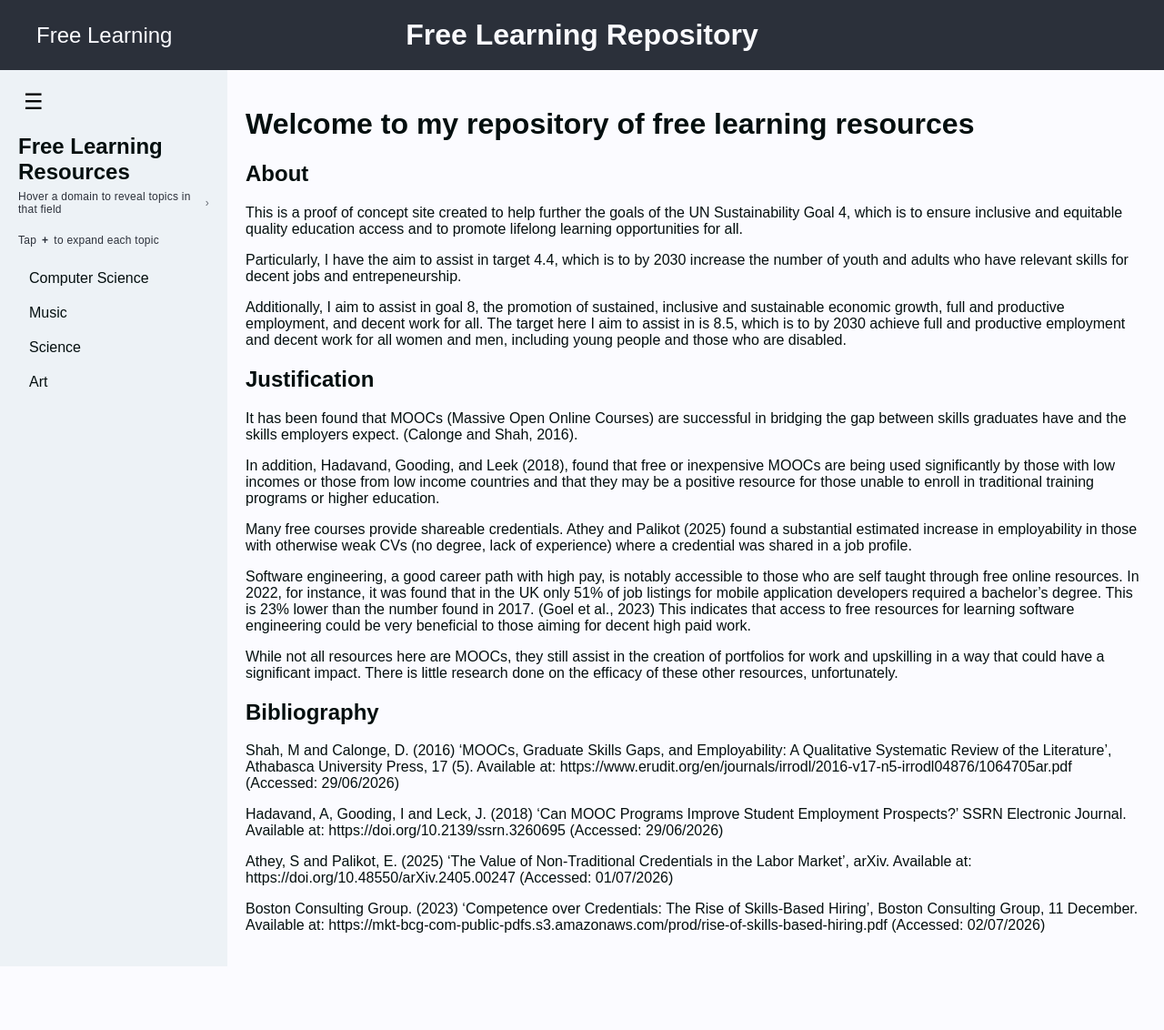
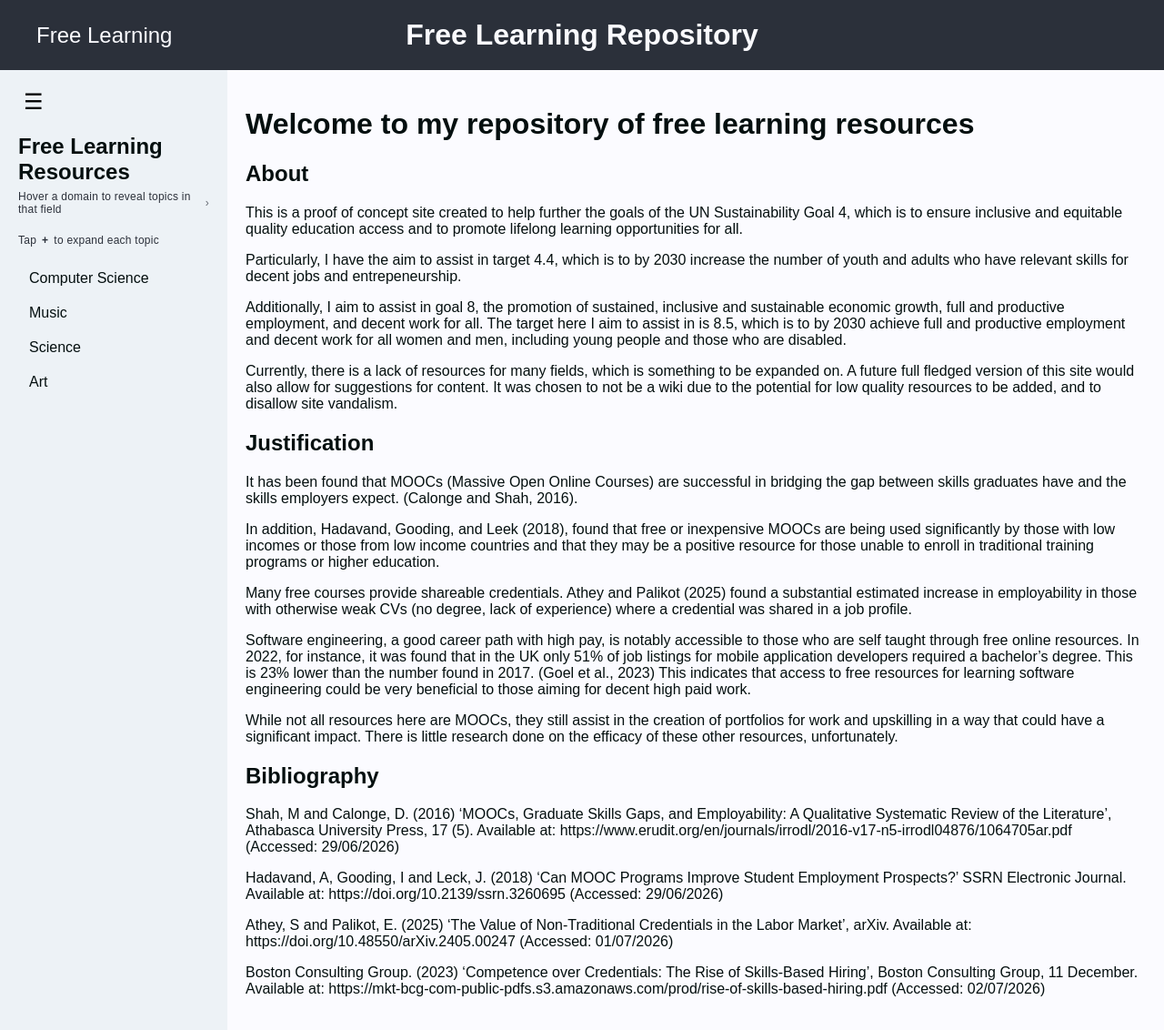
Before and after one commit to indi-c/indi-c.github.io, a Jekyll site: the page built from learning.md, in a window 1280 px wide. Shown: the whole page at 91% size. Built offline with Jekyll 4.4.1, drawn with Linux system fonts in a browser that asks for light colours; before the commit the page ends 1062 px from its top, so only the background shows below that.

Commit message:
Added content to home page

```diff
--- a/learning.md
+++ b/learning.md
@@ -12,6 +12,8 @@ This is a proof of concept site created to help further the goals of the UN Sust
 Particularly, I have the aim to assist in target 4.4, which is to by 2030 increase the number of youth and adults who have relevant skills for decent jobs and entrepeneurship.
 
 Additionally, I aim to assist in goal 8, the promotion of sustained, inclusive and sustainable economic growth, full and productive employment, and decent work for all. The target here I aim to assist in is 8.5, which is to by 2030 achieve full and productive employment and decent work for all women and men, including young people and those who are disabled.
+
+Currently, there is a lack of resources for many fields, which is something to be expanded on. A future full fledged version of this site would also allow for suggestions for content. It was chosen to not be a wiki due to the potential for low quality resources to be added, and to disallow site vandalism.
 
 ## Justification
 
```
